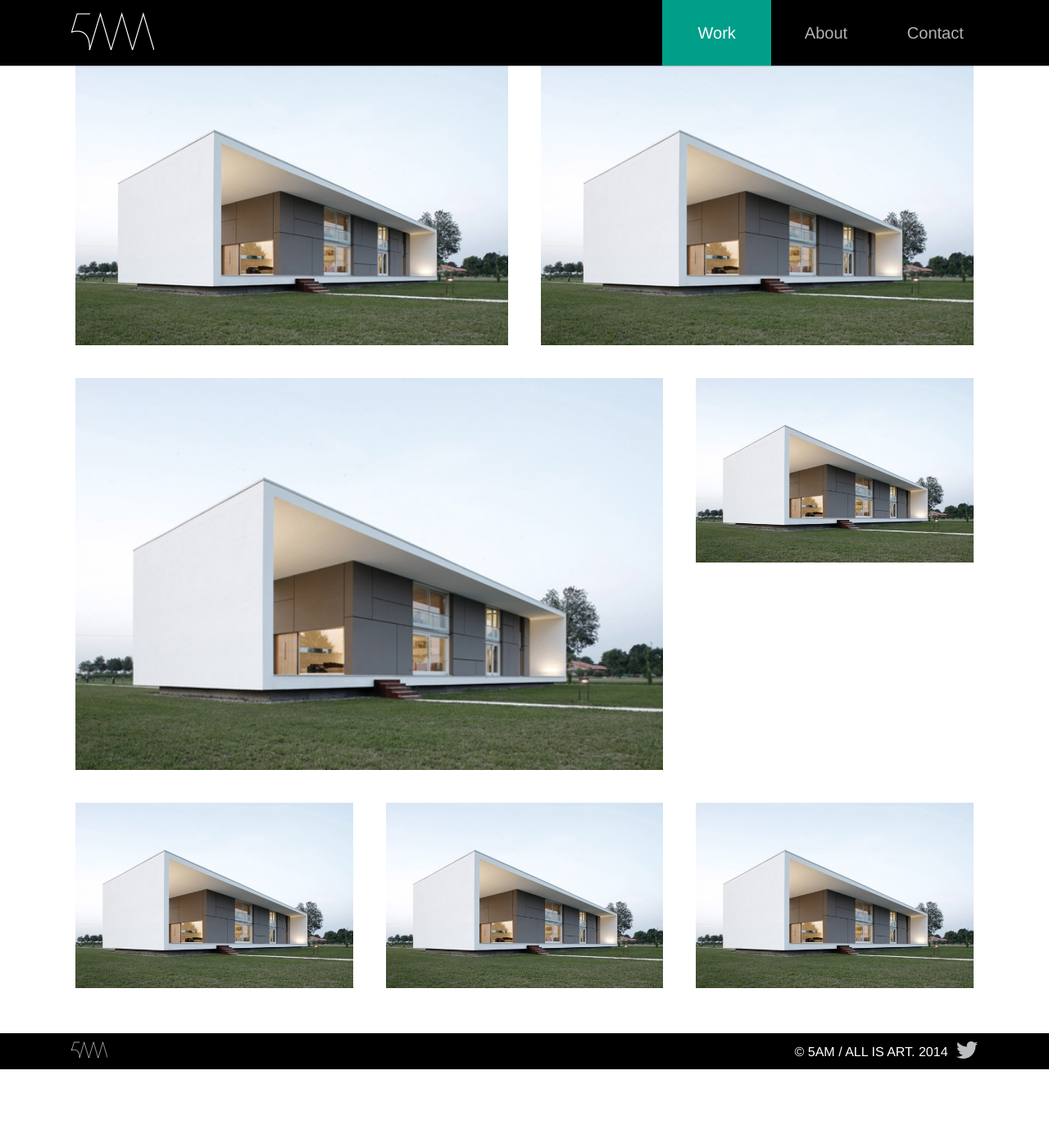
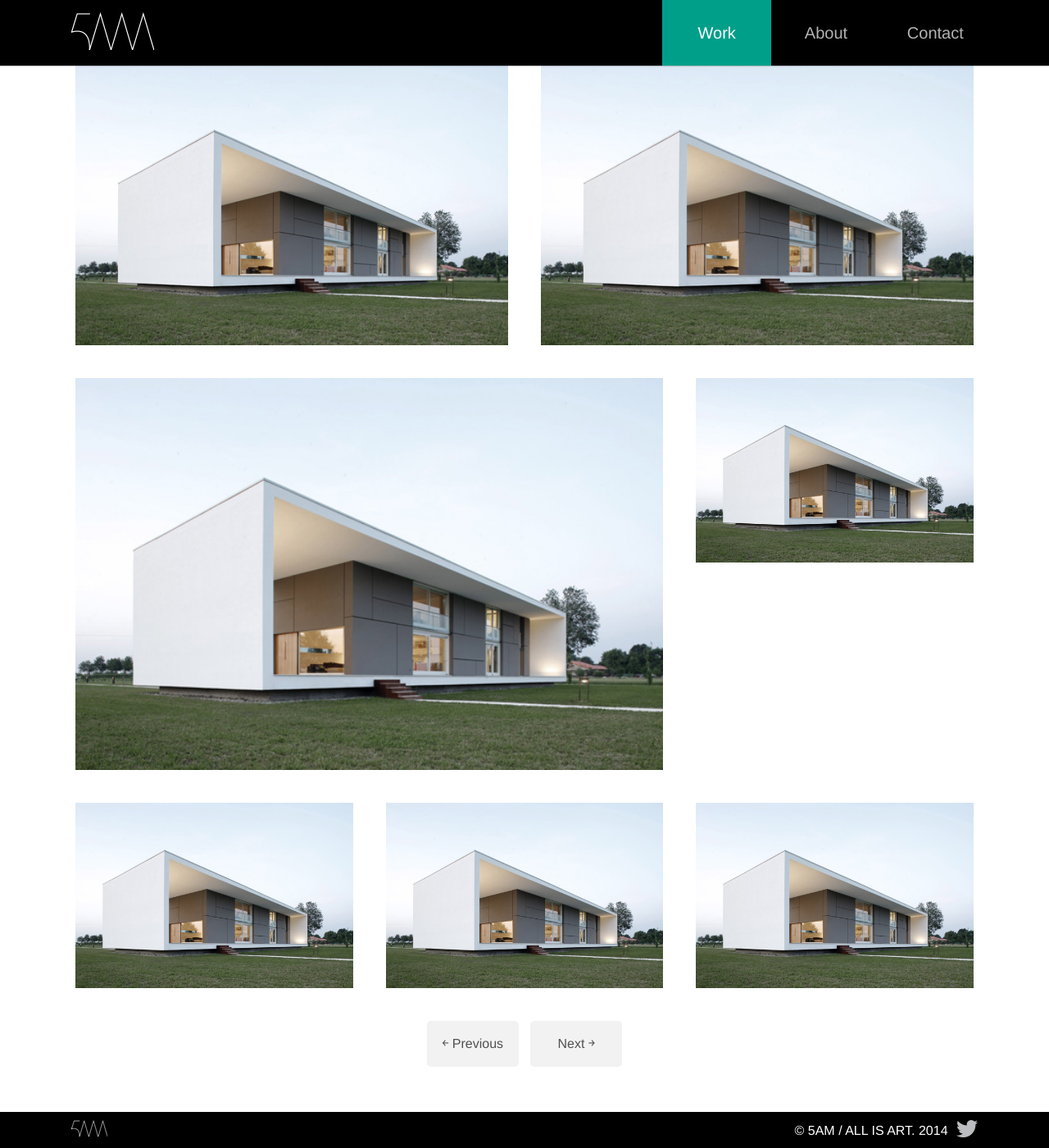
Before and after one commit to justinalm/bokchoi, a Jekyll site: the page built from project/index.html, in a window 1280 px wide and 1400 px high, scrolled down 1111 px. Shown: the whole window at 82% size. Built offline with Jekyll 4.4.1, drawn with Linux system fonts in a browser that asks for light colours; nearby versions of some CDN libraries; before the commit the page ends 2415 px from its top, so only the background shows below that.

Commit message:
Got the Next and Previous buttons at the bottom of the project pages

```diff
--- a/css/5am.css
+++ b/css/5am.css
@@ -201,6 +201,10 @@ a:hover {
   text-decoration: none;
 }
 
+.centered {
+  text-align: center;
+}
+
 h1, h2, h3, h4, h5, h6 {
   font-weight: 100;
   margin: 0;
@@ -234,52 +238,27 @@ p {
   margin: 0 0 15px 0;
 }
 
-footer {
-  float: left;
-  position: relative;
-  width: 100%;
-  color: rgb(255,255,255);
-  background-color: rgb(0,0,0);
-  height: 44px;
-  text-transform: uppercase;
+a.btn {
+  display: inline-block;
+  width: 112px;
+  color: rgb(80,80,80);
+  background: rgb(242, 242, 242);
+  border-radius: 5px;
   text-align: center;
-  padding: 10px 0 0 0;
+  padding: 15px 0;
 }
 
-h2.footer-logo {
-  display: none;
-  float: left;
-  overflow: hidden;
+a.btn:hover {
   color: rgb(255,255,255);
-  text-indent: -9999;
-  height: 22px;
-  width: 44px;
-  background: url(../img/5am-logo-footer.png) no-repeat;
-  background-size: 44px 22px;
+  background: rgb(229, 95, 82);
 }
 
-footer p {
-  margin: 0;
+a.btn.previous {
+  margin: 0 5px 0 0;
 }
 
-.twitter-icon {
-  margin: -6px 0 0 6px;
-  width: 26px;
-  height: auto;
-}
-
-/*About Page Styles*/
-.about-banner {
-  display: block;
-  width: 100%;
-  height: 215px;
-  background: rgb(240,154,185);
-  text-align: center;
-}
-
-img.selfie {
-  height: 215px;
-  width: auto;
+a.btn.next {
+  margin: 0 0 0 5px;
 }
 
 /* Projects List Styling*/
@@ -374,6 +353,18 @@ ul.projects > li > a > .project-info > h2 {
 }
 
 /* About Page Styles */
+.about-banner {
+  display: block;
+  width: 100%;
+  height: 215px;
+  background: rgb(240,154,185);
+  text-align: center;
+}
+
+img.selfie {
+  height: 215px;
+  width: auto;
+}
 
 ul.experience-education {
   float: left;
@@ -403,6 +394,41 @@ p.green-text {
 .about-text {
   float: left;
   padding: 0 20px 20px 20px;
+}
+
+/* Footer Styles */
+footer {
+  float: left;
+  position: relative;
+  width: 100%;
+  color: rgb(255,255,255);
+  background-color: rgb(0,0,0);
+  height: 44px;
+  text-transform: uppercase;
+  text-align: center;
+  padding: 10px 0 0 0;
+}
+
+h2.footer-logo {
+  display: none;
+  float: left;
+  overflow: hidden;
+  color: rgb(255,255,255);
+  text-indent: -9999;
+  height: 22px;
+  width: 44px;
+  background: url(../img/5am-logo-footer.png) no-repeat;
+  background-size: 44px 22px;
+}
+
+footer p {
+  margin: 0;
+}
+
+.twitter-icon {
+  margin: -6px 0 0 6px;
+  width: 26px;
+  height: auto;
 }
 
 /* ==========================================================================
--- a/project/index.html
+++ b/project/index.html
@@ -62,4 +62,11 @@ bodyid: work
     </div>
   </div><!-- Row -->
 
+  <div class="row">
+    <div class="col-xs-12 centered">
+      <a class="btn previous" href="/project/" title="Name of project linked to">&#xffe9;&nbsp;Previous</a>
+      <a class="btn next" href="/project/" title="Name of project linked to">Next&nbsp;&#xffeb;</a>
+    </div>
+  </div>
+
 </div><!-- Container -->
```
Also changed, not shown: index.html (+12 -12 lines), 3 other files.
